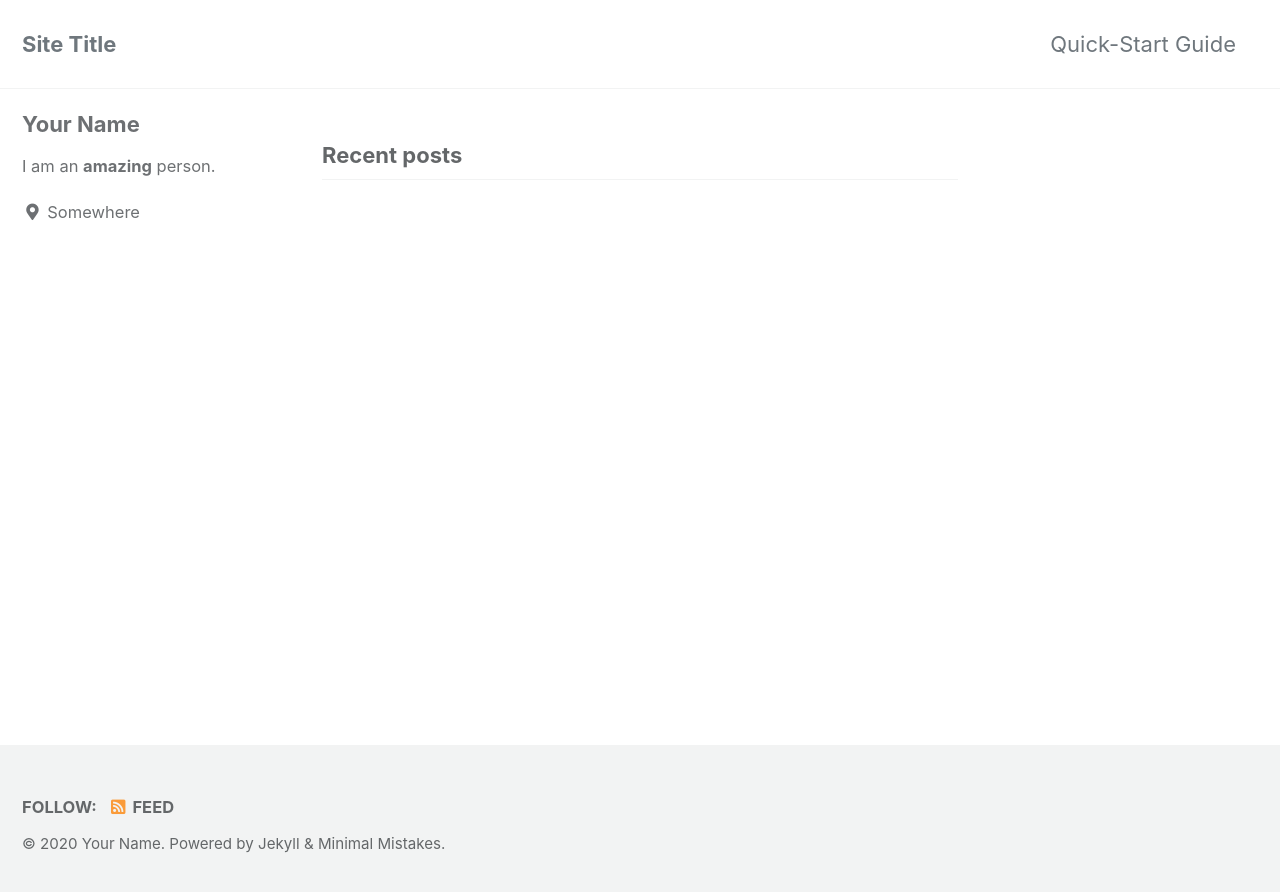
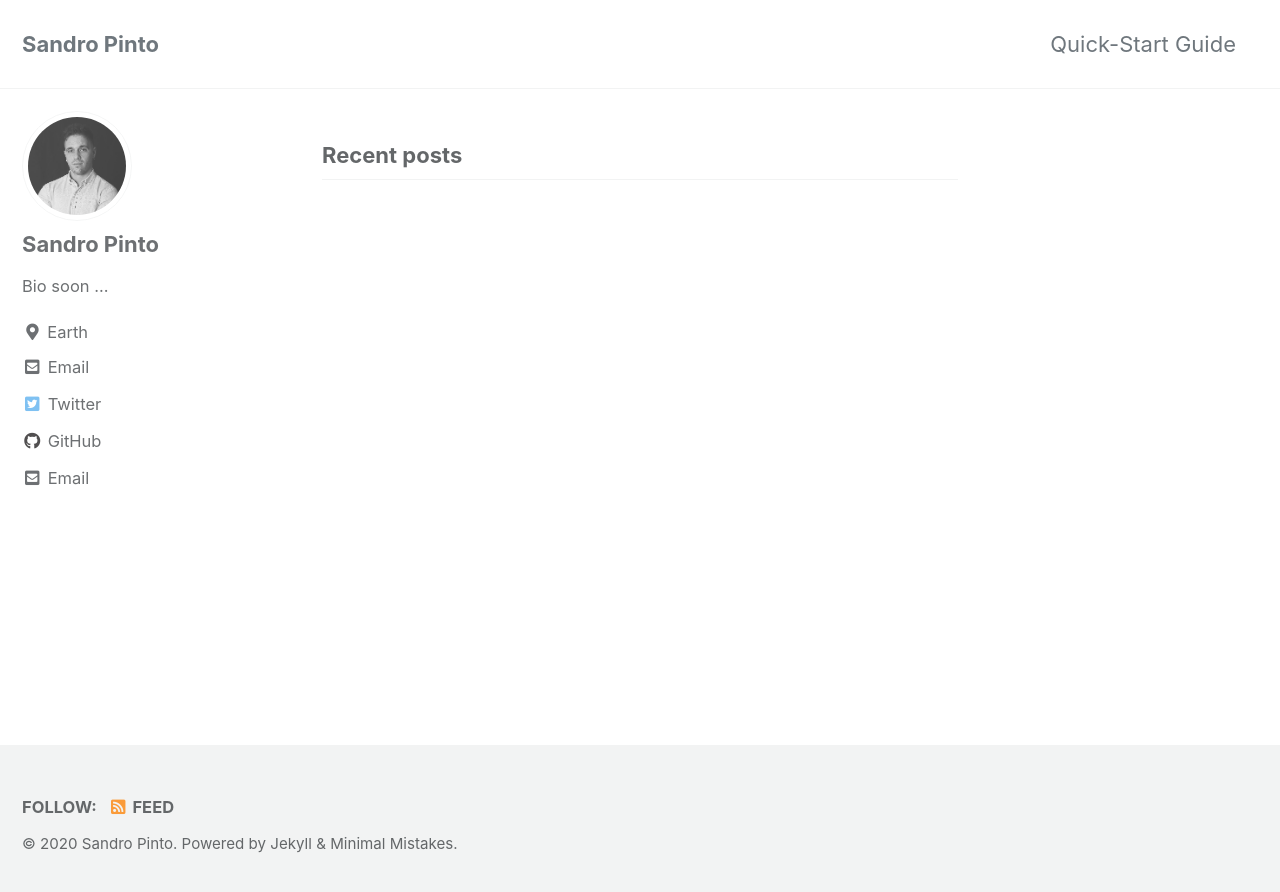
Before and after one commit to sandro2pinto/sandro2pinto.github.io, a Jekyll site: the page built from index.html, in a window 1280 px wide. Shown: the top 892 px of the page. Built offline with Jekyll 4.4.1, drawn with Linux system fonts in a browser that asks for light colours; cached includes are drawn as plain includes; the list of posts is cut into pages by our own code.

Commit message:
Add minimal bio & photo

```diff
--- a/_config.yml
+++ b/_config.yml
@@ -16,11 +16,11 @@ minimal_mistakes_skin    : "default" # "air", "aqua", "contrast", "dark", "dirt"
 
 # Site Settings
 locale                   : "en-US"
-title                    : "Site Title"
+title                    : "Sandro Pinto"
 title_separator          : "-"
 subtitle                 : # site tagline that appears below site title in masthead
-name                     : "Your Name"
-description              : "An amazing website."
+name                     : "Sandro Pinto"
+description              : "Sandro Pinto website."
 url                      : # the base hostname & protocol for your site e.g. "https://mmistakes.github.io"
 baseurl                  : # the subpath of your site, e.g. "/blog"
 repository               : # GitHub username/repo-name e.g. "mmistakes/minimal-mistakes"
@@ -93,27 +93,27 @@ analytics:
 
 # Site Author
 author:
-  name             : "Your Name"
-  avatar           : # path of avatar image, e.g. "/assets/images/bio-photo.jpg"
-  bio              : "I am an **amazing** person."
-  location         : "Somewhere"
-  email            :
+  name             : "Sandro Pinto"
+  avatar           : "images/sandropinto-bio-photo.jpg"
+  bio              : "Bio soon ..."
+  location         : "Earth"
+  email            : "sandro2pinto@gmail.com"
   links:
     - label: "Email"
       icon: "fas fa-fw fa-envelope-square"
-      # url: "mailto:your.name@email.com"
+      url: "mailto:sandro2pinto@gmail.com"
     - label: "Website"
       icon: "fas fa-fw fa-link"
       # url: "https://your-website.com"
     - label: "Twitter"
       icon: "fab fa-fw fa-twitter-square"
-      # url: "https://twitter.com/"
+      url: "https://twitter.com/sandro2pinto"
     - label: "Facebook"
       icon: "fab fa-fw fa-facebook-square"
       # url: "https://facebook.com/"
     - label: "GitHub"
       icon: "fab fa-fw fa-github"
-      # url: "https://github.com/"
+      url: "https://github.com/sandro2pinto"
     - label: "Instagram"
       icon: "fab fa-fw fa-instagram"
       # url: "https://instagram.com/"
```
Also changed, not shown: images/sandropinto-bio-photo.jpg (added).
